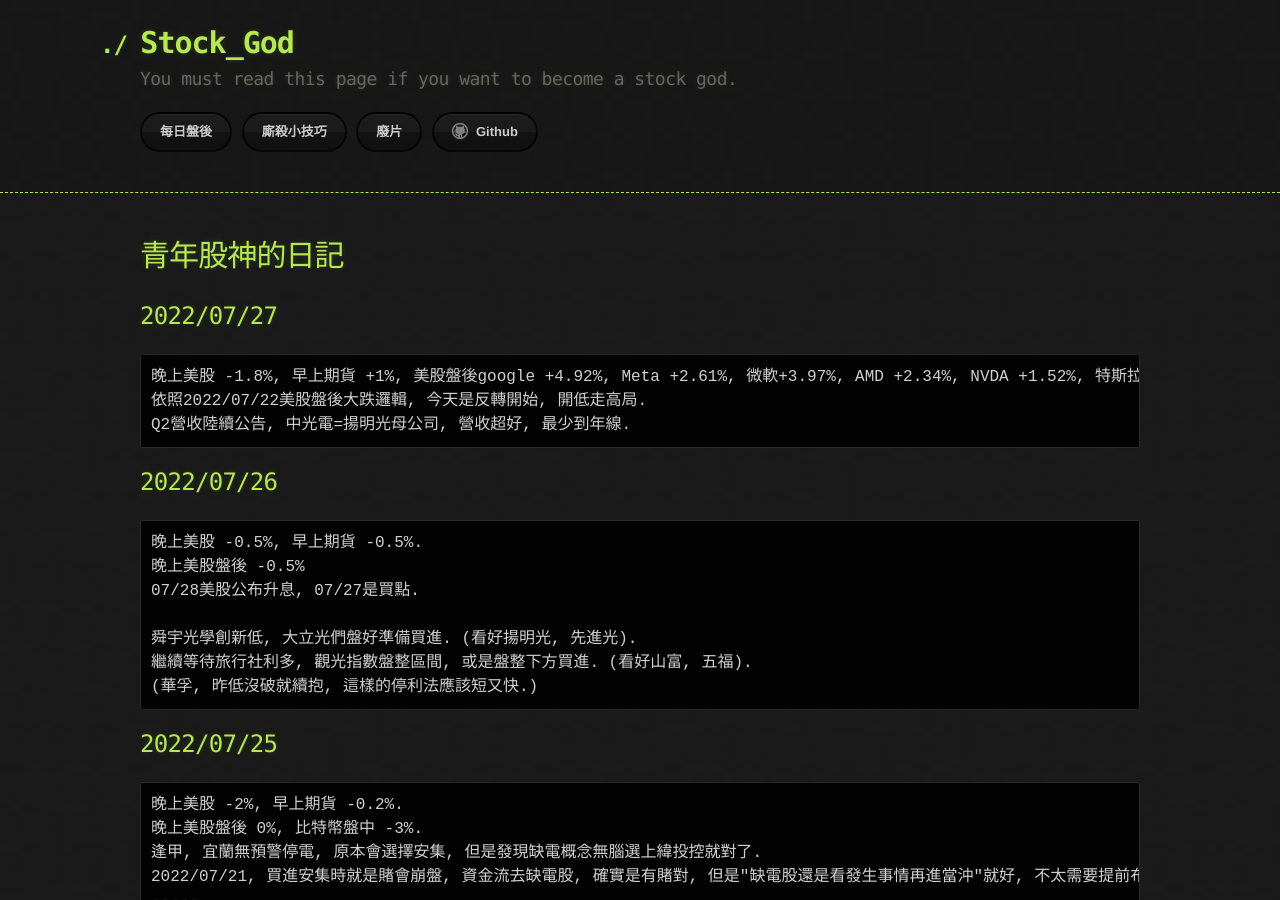
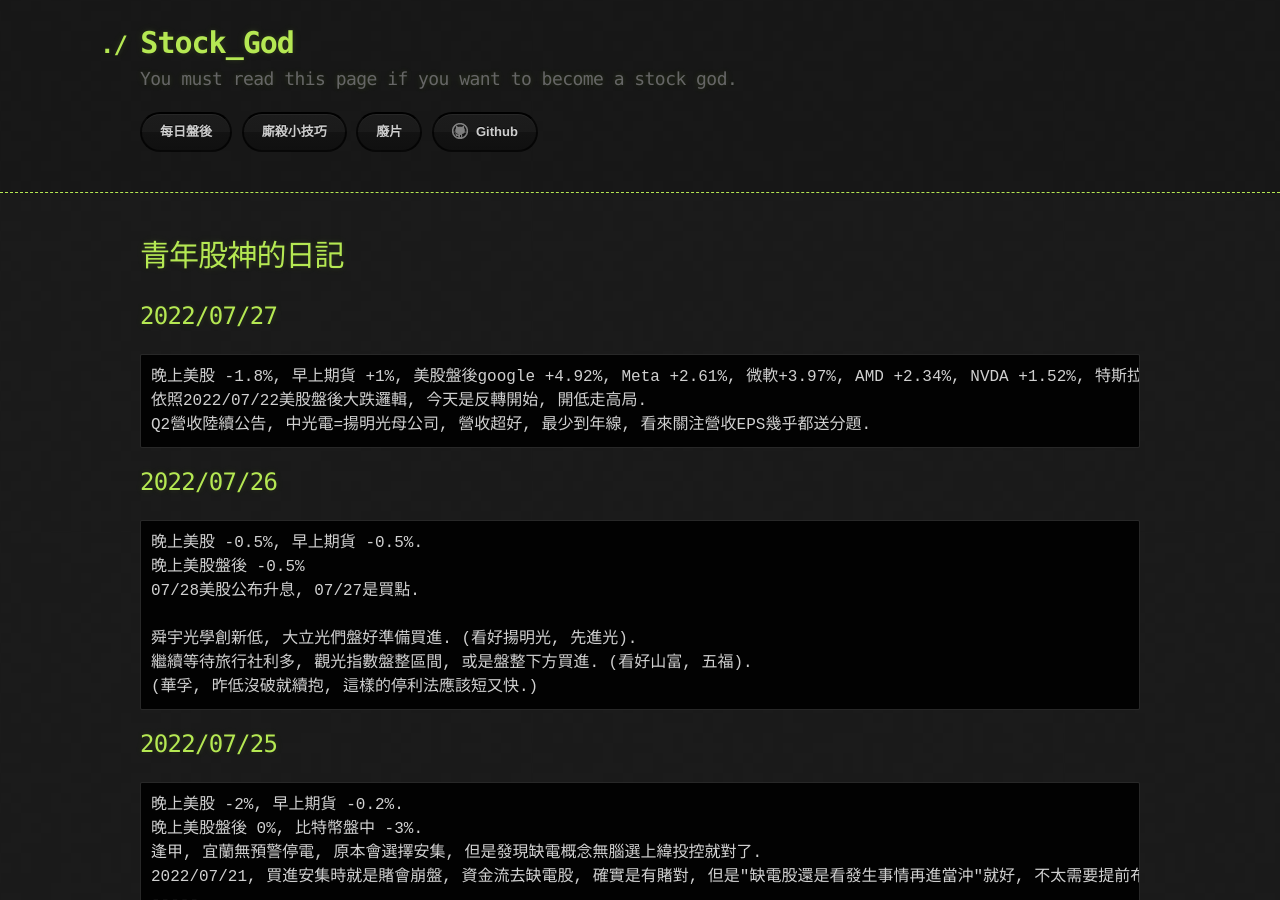
Before and after one commit to lepg5487/Stock_God, a Jekyll site: the page built from index.md, in a window 1280 px wide and 900 px high. Built offline with Jekyll 4.4.1, drawn with Linux system fonts in a browser that asks for light colours; our own code applies the rules of GitHub Pages for plain Markdown files.

Commit message:
Update index.md

````diff
--- a/index.md
+++ b/index.md
@@ -7,7 +7,7 @@ layout: testlayouts
 ```
 晚上美股 -1.8%, 早上期貨 +1%, 美股盤後google +4.92%, Meta +2.61%, 微軟+3.97%, AMD +2.34%, NVDA +1.52%, 特斯拉 +1.32%.
 依照2022/07/22美股盤後大跌邏輯, 今天是反轉開始, 開低走高局.
-Q2營收陸續公告, 中光電=揚明光母公司, 營收超好, 最少到年線.
+Q2營收陸續公告, 中光電=揚明光母公司, 營收超好, 最少到年線, 看來關注營收EPS幾乎都送分題.
 ```
 
 ## 2022/07/26
````
